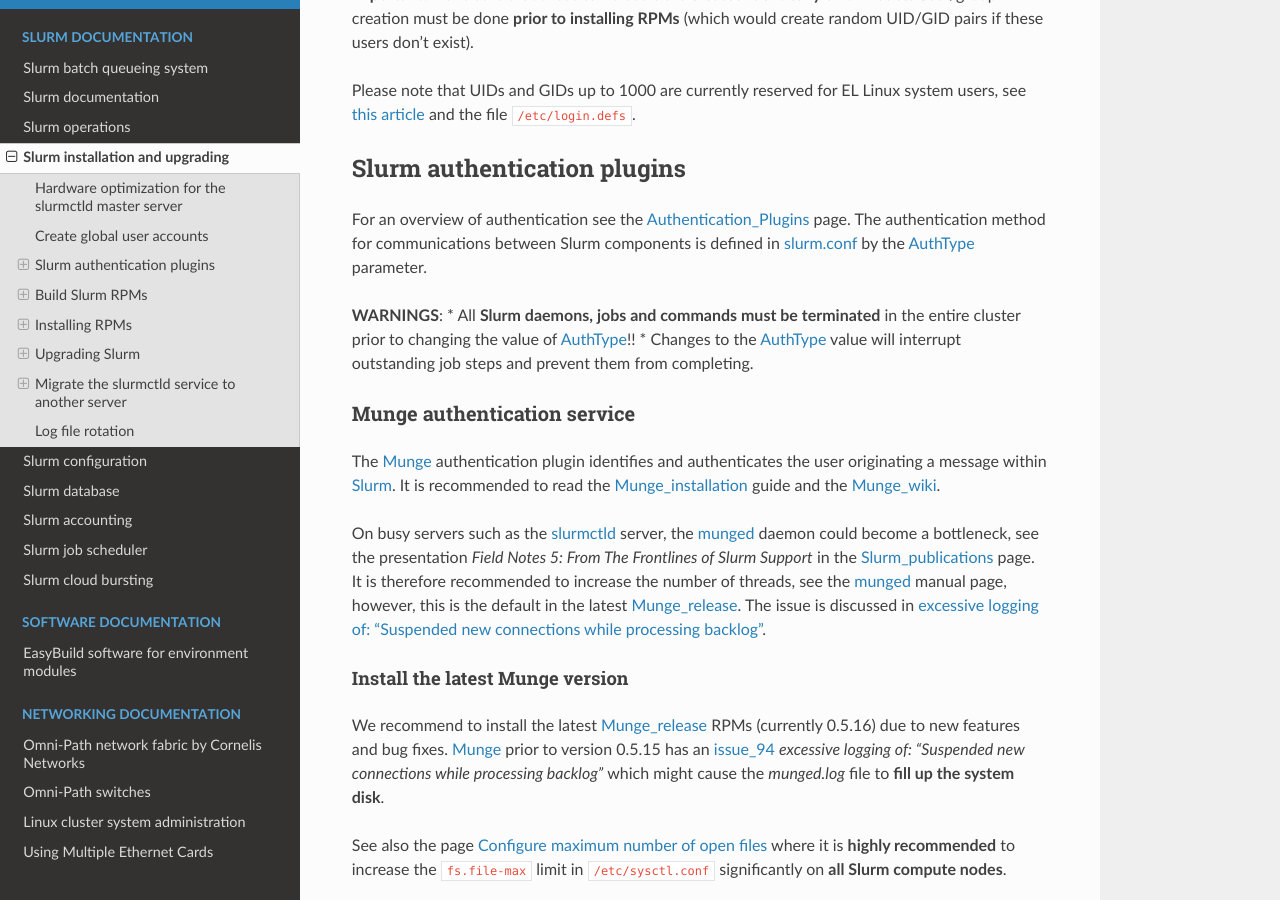
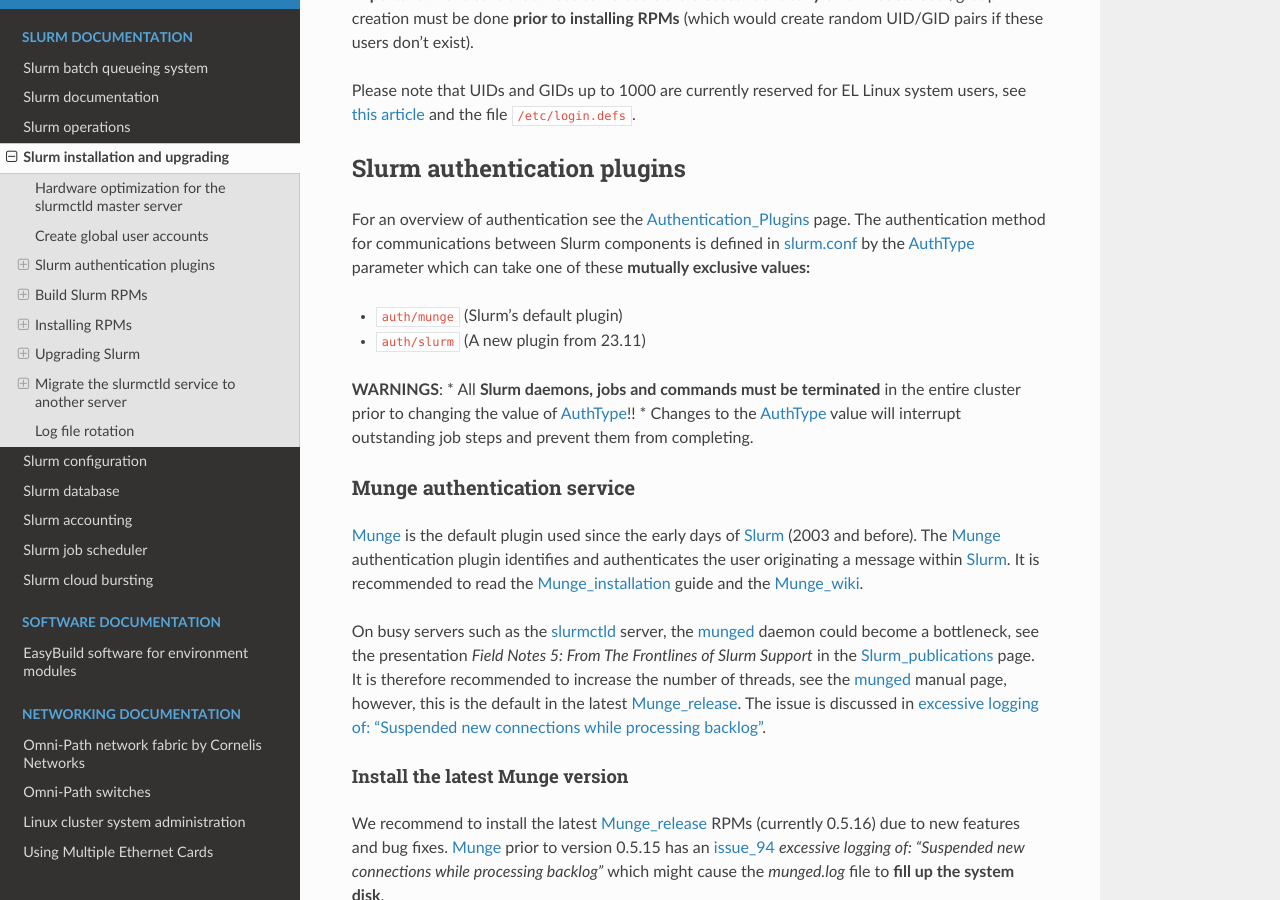
Before and after one commit to OleHolmNielsen/Niflheim_system, a Sphinx documentation site: the page built from docs/Slurm_installation.rst, in a window 1280 px wide and 900 px high, scrolled down 1945 px. Built offline with Sphinx 7.4.7 and the Read the Docs theme 3.1.0, drawn with Linux system fonts in a browser that asks for light colours; some of the changed text lies outside the part shown.

Commit message:
Munge plugin

```diff
--- a/docs/Slurm_installation.rst
+++ b/docs/Slurm_installation.rst
@@ -85,7 +85,10 @@
 
 For an overview of authentication see the Authentication_Plugins_ page.
 The authentication method for communications between Slurm components is defined in slurm.conf_
-by the AuthType_ parameter.
+by the AuthType_ parameter which can take one of these **mutually exclusive values:**
+
+* ``auth/munge`` (Slurm's default plugin)
+* ``auth/slurm`` (A new plugin from 23.11)
 
 **WARNINGS**:
 * All **Slurm daemons, jobs and commands must be terminated** in the entire cluster prior to changing the value of AuthType_!!
@@ -97,6 +100,7 @@
 Munge authentication service
 ---------------------------------
 
+Munge_ is the default plugin used since the early days of Slurm_ (2003 and before).
 The Munge_ authentication plugin identifies and authenticates the user originating a message within Slurm_.
 It is recommended to read the Munge_installation_ guide and the Munge_wiki_.
 
@@ -237,7 +241,7 @@
 
 You may check the Munge_ log file ``/var/log/munge/munged.log`` for any warnings or errors.
 
-Configure the auth/slurm authentication plugin
+The new auth/slurm authentication plugin
 --------------------------------------------------
 
 For an overview of authentication see the Authentication_Plugins_ page.
```
